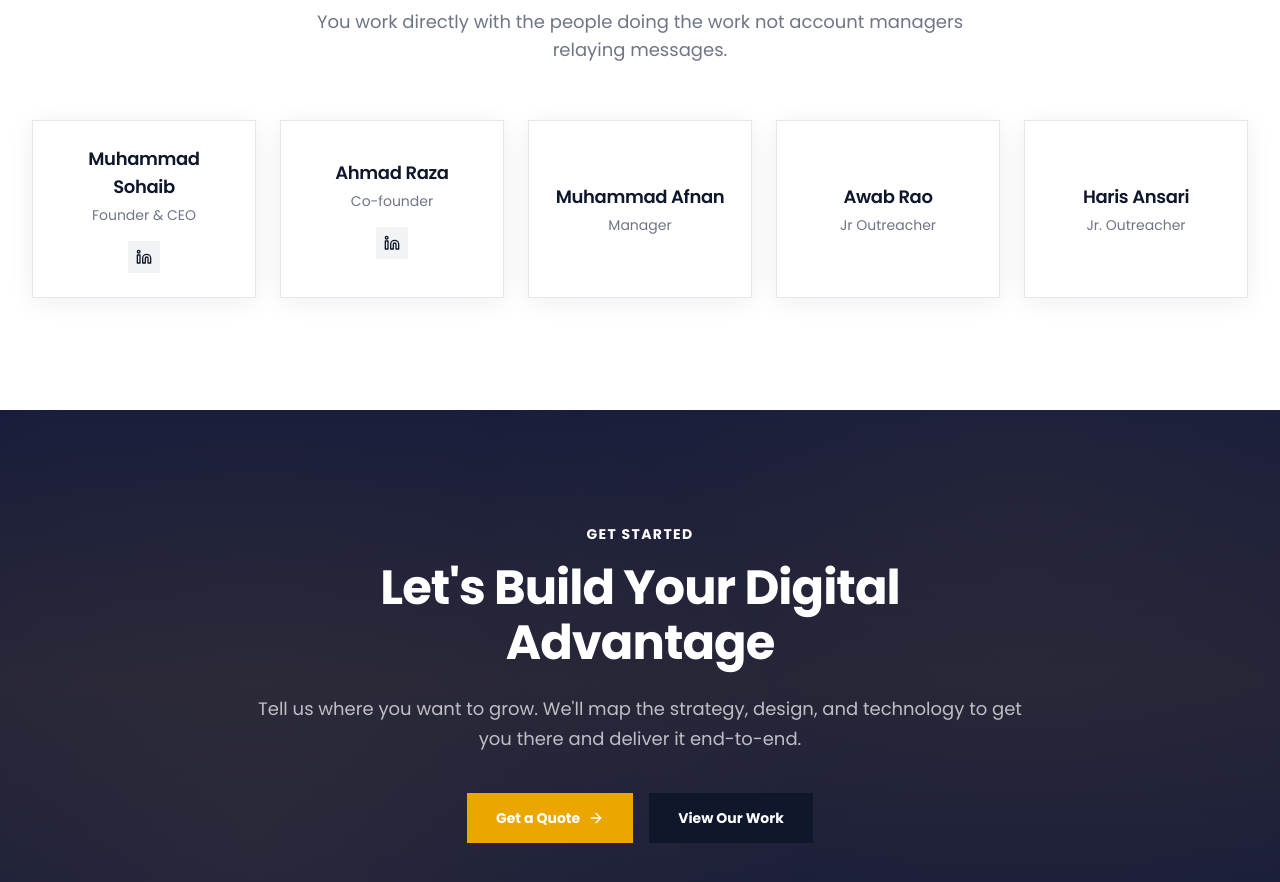
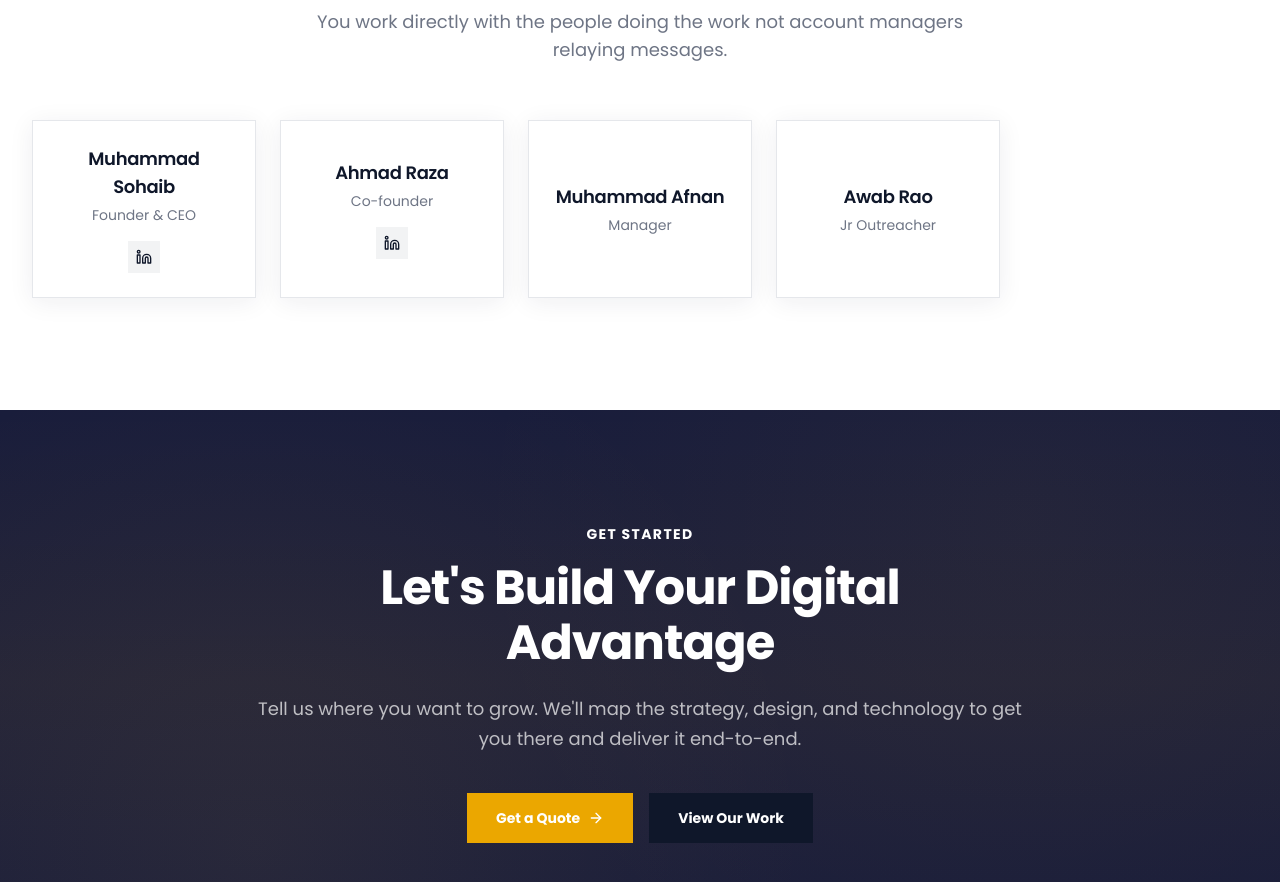
Before and after one commit to faizanali2k05/norvexmanagement, a React (Vite) app: page /about in a window 1280 px wide. Shown: the part 5060-5942 px from the top of the page. Built offline with nearby package versions, Linux system fonts and the light colour scheme.

Commit message:
Remove Haris Ansari from the team list in About component

```diff
--- a/src/pages/About.tsx
+++ b/src/pages/About.tsx
@@ -34,10 +34,6 @@ const team = [
   {
     name: 'Awab Rao',
     role: 'Jr Outreacher'
-  },
-  {
-    name: 'Haris Ansari',
-    role: 'Jr. Outreacher'
   }
 ];
 
```
